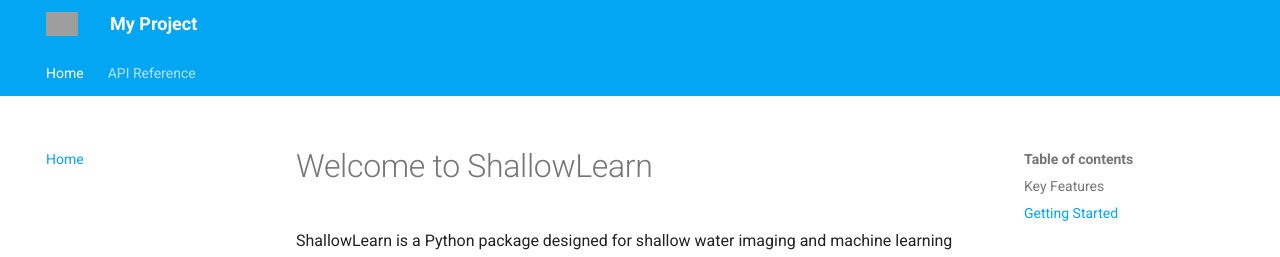
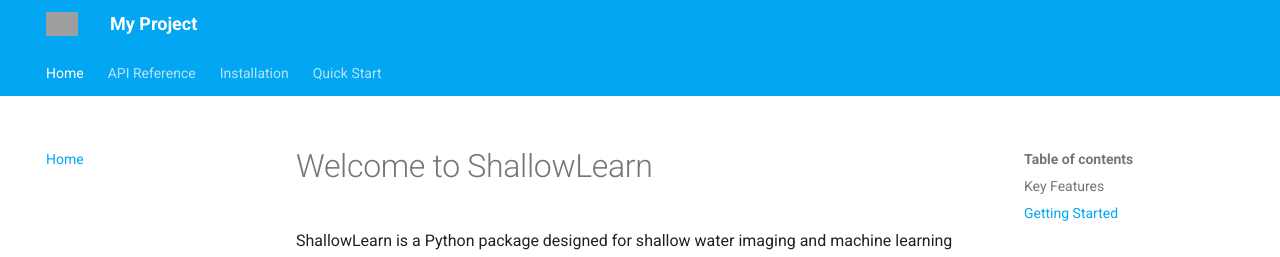
Before and after one commit to z-alzayer/ShallowLearn, an MkDocs documentation site: the page built from docs/index.md, in a window 1280 px wide. Shown: the top 257 px of the page. Built offline with MkDocs 1.6.1 and Material for MkDocs 9.7.7, drawn with Linux system fonts in a browser that asks for light colours; grey boxes are pictures that could not be loaded.

Commit message:
updated doc navigation

```diff
--- a/mkdocs.yml
+++ b/mkdocs.yml
@@ -64,5 +64,6 @@ plugins:
 
 nav:
   - Home: index.md
-  - API Reference:
-      - Module Name: api_reference.md
+  - API Reference: api_reference.md
+  - Installation: installation.md
+  - Quick Start: quickstart.md
```
